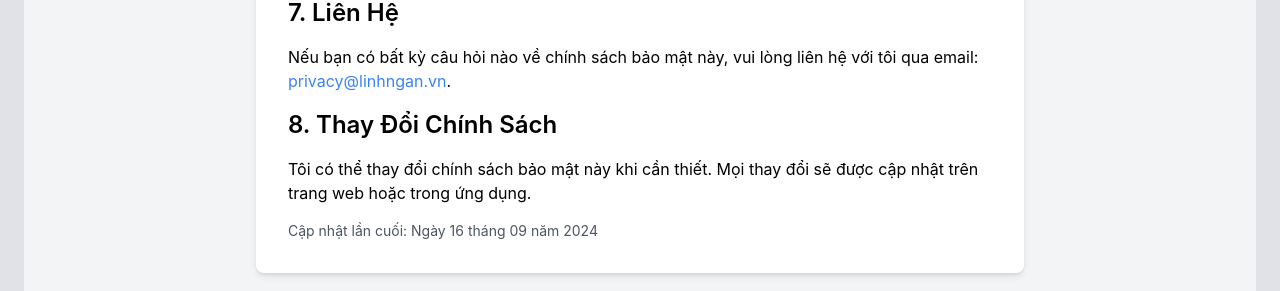
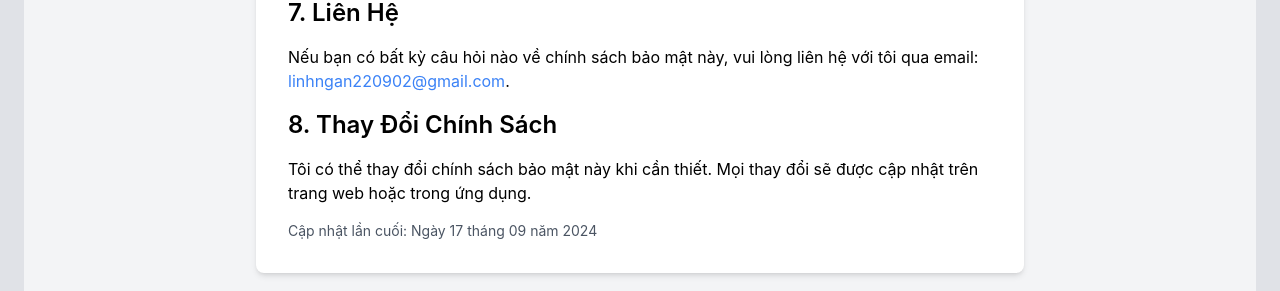
Before and after one commit to linhngan2209/NHT, a React (Create React App) app: page /privacy-policy in a window 1280 px wide. Shown: the part 891-1182 px from the top of the page. Built offline with nearby package versions, Linux system fonts and the light colour scheme.

Commit message:
update privacy policy page

```diff
--- a/src/pages/Policy.tsx
+++ b/src/pages/Policy.tsx
@@ -41,7 +41,7 @@ const PrivacyPolicy = () => {
 
         <h2 className="text-2xl font-semibold mb-4">7. Liên Hệ</h2>
         <p className="mb-4">
-          Nếu bạn có bất kỳ câu hỏi nào về chính sách bảo mật này, vui lòng liên hệ với tôi qua email: <a href="mailto:privacy@linhngan.vn" className="text-blue-500">privacy@linhngan.vn</a>.
+          Nếu bạn có bất kỳ câu hỏi nào về chính sách bảo mật này, vui lòng liên hệ với tôi qua email: <a href="mailto:linhngan220902@gmail.com" className="text-blue-500">linhngan220902@gmail.com</a>.
         </p>
 
         <h2 className="text-2xl font-semibold mb-4">8. Thay Đổi Chính Sách</h2>
@@ -49,7 +49,7 @@ const PrivacyPolicy = () => {
           Tôi có thể thay đổi chính sách bảo mật này khi cần thiết. Mọi thay đổi sẽ được cập nhật trên trang web hoặc trong ứng dụng.
         </p>
 
-        <p className="text-sm text-gray-600">Cập nhật lần cuối: Ngày 16 tháng 09 năm 2024</p>
+        <p className="text-sm text-gray-600">Cập nhật lần cuối: Ngày 17 tháng 09 năm 2024</p>
       </div>
     </div>
   );
```
